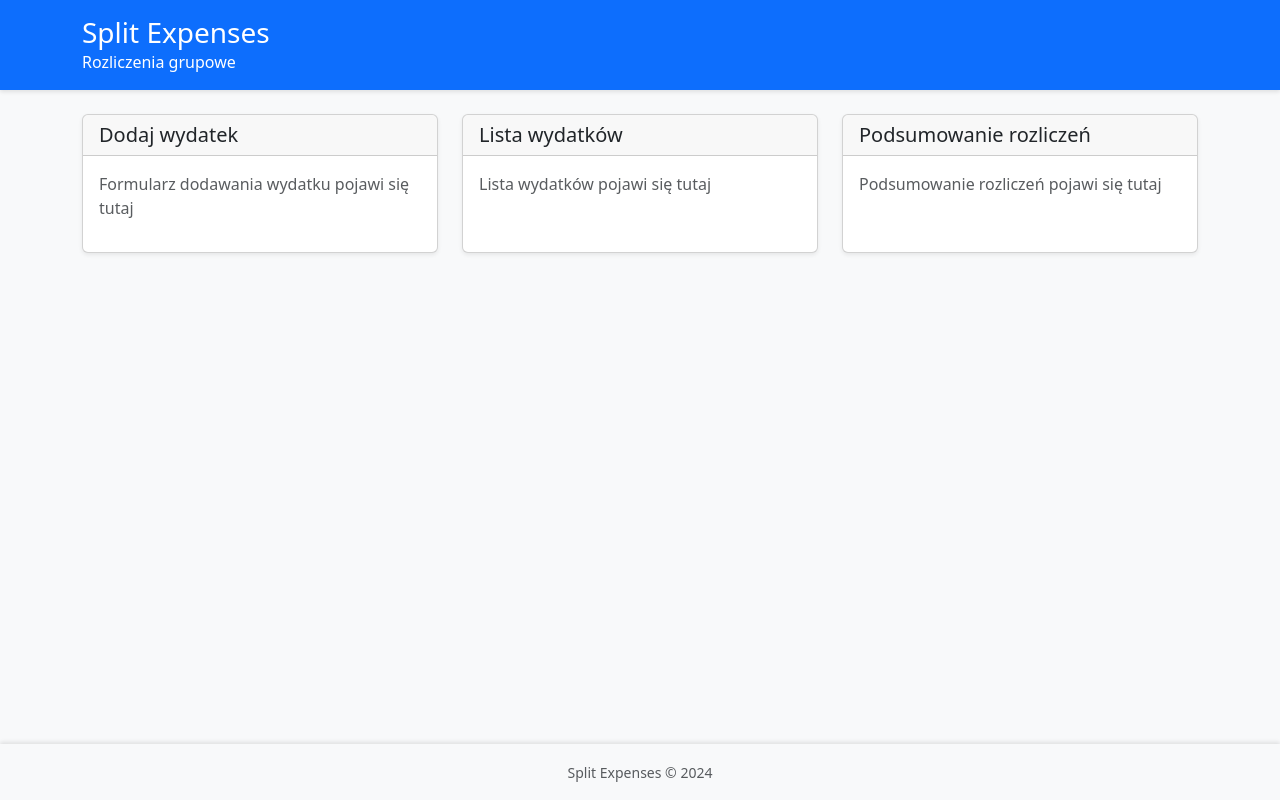
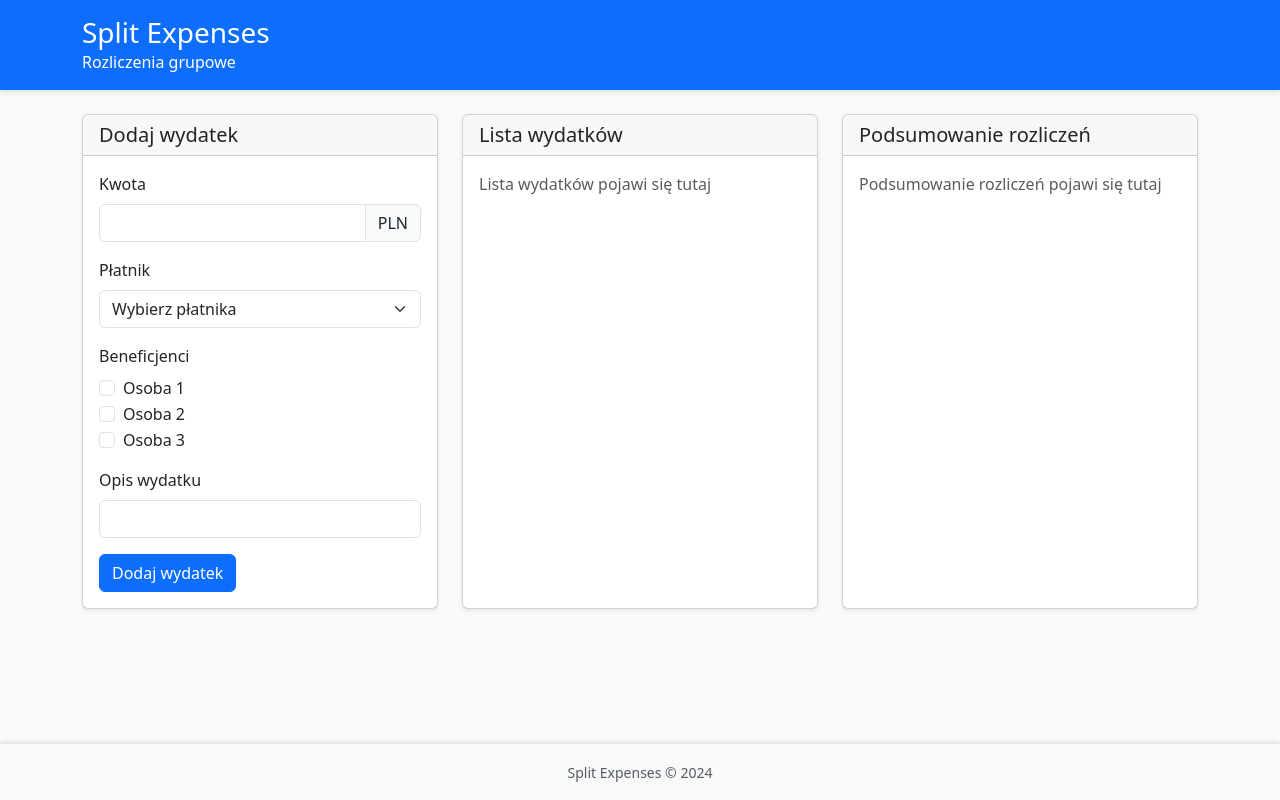
Before and after one commit to SLASHLogin/projekt_zespolowy, a React (Vite) app: page / in a window 1280 px wide. Built offline with nearby package versions, Linux system fonts and the light colour scheme.

Commit message:
Add ExpenseForm to App.tsx

```diff
--- a/src/App.tsx
+++ b/src/App.tsx
@@ -1,5 +1,6 @@
 import { useState } from 'react'
 import './App.css'
+import ExpenseForm from './components/ExpenseForm.tsx'
 
 function App() {
   return (
@@ -23,7 +24,7 @@ function App() {
                   <h2 className="h5 mb-0">Dodaj wydatek</h2>
                 </div>
                 <div className="card-body">
-                  <p className="text-muted">Formularz dodawania wydatku pojawi się tutaj</p>
+                  <ExpenseForm />
                 </div>
               </div>
             </div>
```
